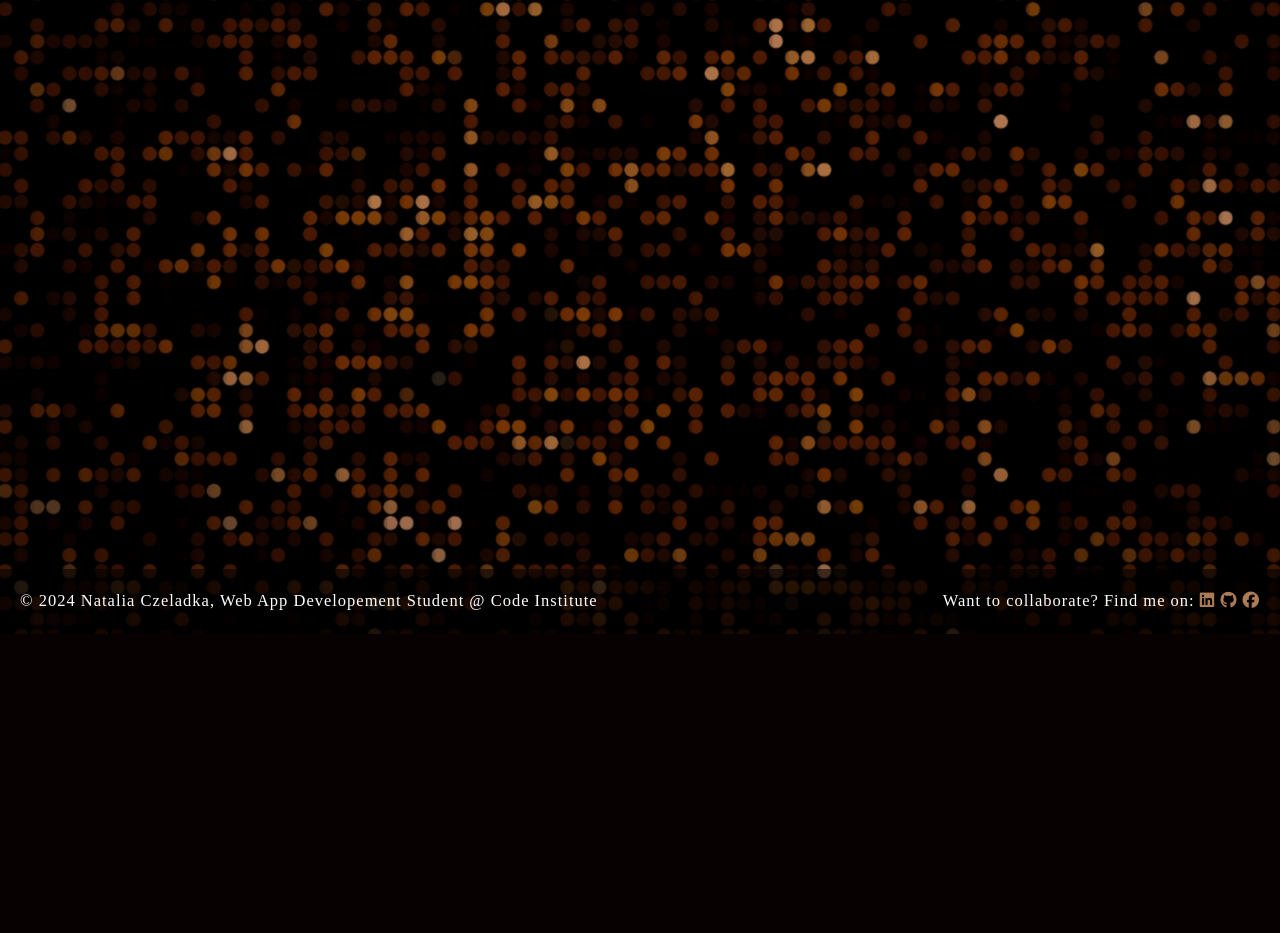
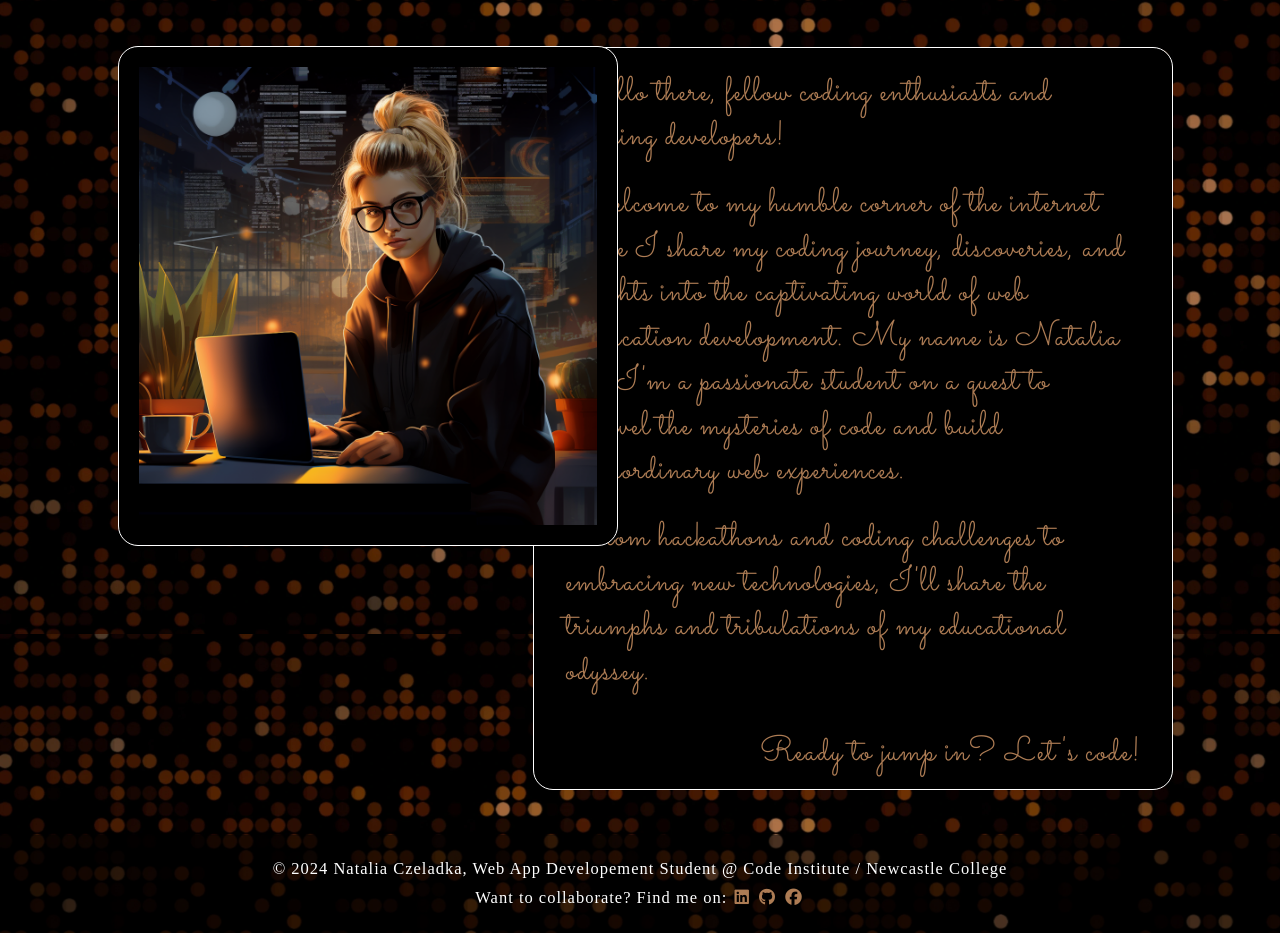
Before and after one commit to NataliaCzeladka/come-code-with-me, a Flask app: page / in a window 1280 px wide. Shown: the part 166-1099 px from the top of the page. Before the commit the page ends 800 px from the top, so only its background shows below. Run offline with Flask 2, Linux system fonts and the light colour scheme; data that the repository does not hold is empty; some libraries are stand-ins or nearby versions; some web fonts are replaced.

Commit message:
Add and style home.html file

```diff
--- a/app.py
+++ b/app.py
@@ -19,6 +19,11 @@ mongo = PyMongo(app)
 
 
 @app.route("/")
+@app.route("/home")
+def home():
+    return render_template("home.html")
+
+
 @app.route("/get_blog_posts")
 def get_blog_posts():
     blog_posts = mongo.db.blog_posts.find()
--- a/static/css/style.css
+++ b/static/css/style.css
@@ -58,8 +58,33 @@ nav {
     color: #ad7c54;
 }
 
+.intro {
+    padding-top: 20px;
+}
+
+.intro div img {
+    background-color: #000;
+    position: absolute;
+    width: 500px;
+    padding: 20px;
+    border: solid #fff 1px;
+    border-radius: 20px;
+}
+
+.intro-text {
+    border: solid #fff 1px;
+    border-radius: 20px;
+}
+
+.intro div h4 {
+    font-family: 'Sacramento', serif;
+    color: #ad7c54;
+    line-height: 130%;
+    letter-spacing: 1px;
+    padding: 0 20px;
+}
+
 .form-outer {
-    /* margin-top: 0; */
     padding-top: 10px;
     border: solid white 1px;
     border-radius: 20px;
@@ -112,11 +137,16 @@ footer {
 
 footer a {
     color: #ad7c54;
+    padding: 2px;
 }
 
 footer a:hover,
 .internal-link:hover {
     color: #9b5720;
+}
+
+footer div {
+    padding: 2px;
 }
 
 /* Media Queries */
--- a/templates/base.html
+++ b/templates/base.html
@@ -34,13 +34,13 @@
         <!-- top navbar -->
         <nav class="nav-extended black-transparent">
             <div class="nav-wrapper">
-              <a href="{{ url_for('get_blog_posts')}}" class="brand-logo blog-name center">
+              <a href="{{ url_for('home')}}" class="brand-logo blog-name center">
                 <h1>Come Code with&nbsp;Me</h1>
                 <h6>MY CODING JOURNEY</h6>
               </a>
               <a href="#" data-target="mobile-demo" class="sidenav-trigger right"><i class="fas fa-bars"></i></a>
               <ul class="right hide-on-med-and-down">
-                <li><a href="#">Home</a></li>
+                <li><a href="{{ url_for('home')}}">Home</a></li>
                 <li><a href="{{ url_for('get_blog_posts')}}">Blog</a></li>
                 <li><a href="{{ url_for('sign_up')}}">Sign In/Up</a></li>
               </ul>
@@ -50,9 +50,9 @@
           <!-- mobile sidenav -->
           <ul class="sidenav" id="mobile-demo">
             <li><h4 class="center-align brown-text">Come Code with Me</h4></li>
-            <li><a href="#">Home</a></li>
+            <li><a href="{{ url_for('home')}}">Home</a></li>
             <li><a href="{{ url_for('get_blog_posts')}}">Blog</a></li>
-            <li><a href="{{ url_for('sign_up')}}">Sign In / Sign Up</a></li>
+            <li><a href="{{ url_for('sign_up')}}">Sign In/Up</a></li>
           </ul>
     </header>
 
@@ -76,11 +76,10 @@
     </main>
 
     <footer class="black-transparent">
-      <section>
-        <div class="left">
-        © 2024 Natalia Czeladka, Web App Developement Student @ Code Institute
+        <div class="center-align">
+        © 2024 Natalia Czeladka, Web App Developement Student @ Code Institute / Newcastle College
         </div>
-        <div class="right">
+        <div class="center-align">
           Want to collaborate? Find me on:
           <a href="https://www.linkedin.com/in/natalia-czeladka/" target="_blank" rel="noopener"
               aria-label="Find me on linkedIn (link opens in a new tab)">
@@ -95,7 +94,6 @@
               <i class="fa-brands fa-facebook"></i>
           </a>
         </div>
-      </section>
     </footer>
 
     <!-- Script links for Materialize JS and custom JavaScript code -->
--- /dev/null
+++ b/templates/home.html
@@ -0,0 +1,30 @@
+{% extends "base.html" %}
+{% block content %}
+
+    <section>
+        <div class="row intro">
+            <div class="col s10 offset-s1 l4 offset-l1">
+                <img src="static/images/come_code_with_me_2.png" alt="Coding girl">
+            </div>
+            <div class="col s10 offset-s1 l6 offset-l5 text-center black intro-text">
+                <h4>
+                    Hello there, fellow coding enthusiasts and aspiring developers!
+                </h4>
+                <h4>
+                    Welcome to my humble corner of the internet where I share my coding journey,
+                    discoveries, and insights into the captivating world of web application
+                    development. My name is Natalia and I'm a passionate student on a quest
+                    to unravel the mysteries of code and build extraordinary web experiences.
+                </h4>
+                <h4>
+                    From hackathons and coding challenges to embracing new technologies,
+                    I'll share the triumphs and tribulations of my educational odyssey.
+                </h4>
+                <h4 class="right">
+                    Ready to jump in? Let's code!
+                </h4>
+            </div>
+        </div>
+    </section>
+
+{% endblock %}
```
Also changed, not shown: static/images/come_code_with_me_2.png (added).
